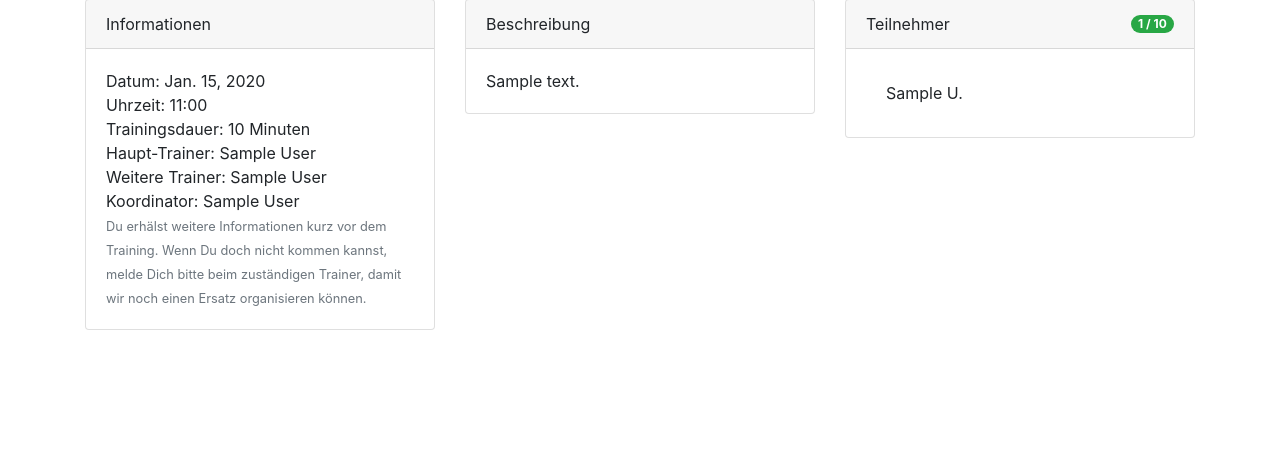
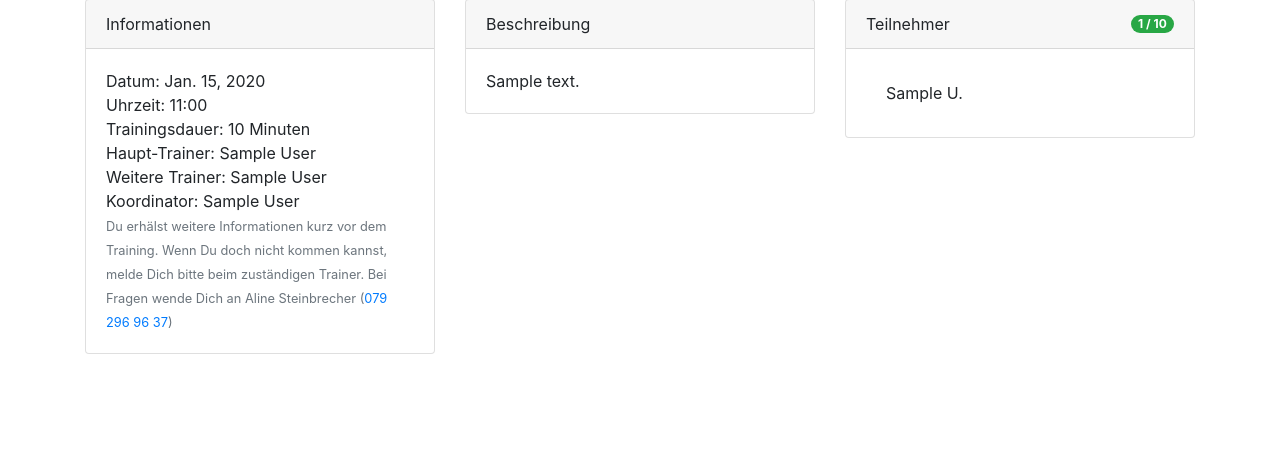
Before and after one commit to flkoch/training_planner, a Django app: page /trainings/1 in a window 1280 px wide. Shown: the part 207-666 px from the top of the page. Run offline with Django 3.2, Linux system fonts and the light colour scheme; a user stored in the database is signed in; tables that the repository leaves empty hold one stand-in row (values such as "Sample post"); some libraries are stand-ins or nearby versions.

Commit message:
Updated information text for coordinator

```diff
--- a/training_planner/trainings/templates/trainings/details.html
+++ b/training_planner/trainings/templates/trainings/details.html
@@ -50,7 +50,7 @@
                             <br />
                         {% endif %}
                     {% endwith %}
-                    Koordinator: {% if training.coordinator %}{{training.coordinator}}{% if training.coordinator == user %}<br /><small class="text-muted">Du erhälst weitere Informationen kurz vor dem Training. Wenn Du doch nicht kommen kannst, melde Dich bitte beim zuständigen Trainer, damit wir noch einen Ersatz organisieren können.</small>{% endif %}{% else %}<a href="{% url 'trainings-register-coordinator' training.id %}" class="btn btn-sm btn-secondary">Anmelden</a>{% endif %}<br />
+                    Koordinator: {% if training.coordinator %}{{training.coordinator}}{% if training.coordinator == user %}<br /><small class="text-muted">Du erhälst weitere Informationen kurz vor dem Training. Wenn Du doch nicht kommen kannst, melde Dich bitte beim zuständigen Trainer. Bei Fragen wende Dich an Aline Steinbrecher (<a href="tel:0041792959637">079 296 96 37</a>)</small>{% endif %}{% else %}<a href="{% url 'trainings-register-coordinator' training.id %}" class="btn btn-sm btn-secondary">Anmelden</a>{% endif %}<br />
                 </p>
             </div>
         </div>
--- a/training_planner/trainings/templates/trainings/details_admin.html
+++ b/training_planner/trainings/templates/trainings/details_admin.html
@@ -50,7 +50,7 @@
                             <br />
                         {% endif %}
                     {% endwith %}
-                    Koordinator: {% if training.coordinator %}{{training.coordinator}}<a href="{% url 'trainings-unregister-coordinator' training.id %}" class="text-danger mx-1"><span class="oi oi-circle-x"></span></a>{% if training.coordinator == user %}<br /><small class="text-muted">Du erhälst weitere Informationen kurz vor dem Training. Wenn Du doch nicht kommen kannst, melde Dich bitte beim zuständigen Trainer, damit wir noch einen Ersatz organisieren können.</small>{% endif %}{% else %}<a href="{% url 'trainings-register-coordinator' training.id %}" class="btn btn-sm btn-secondary">Anmelden</a>{% endif %}<br />
+                    Koordinator: {% if training.coordinator %}{{training.coordinator}}<a href="{% url 'trainings-unregister-coordinator' training.id %}" class="text-danger mx-1"><span class="oi oi-circle-x"></span></a>{% if training.coordinator == user %}<br /><small class="text-muted">Du erhälst weitere Informationen kurz vor dem Training. Wenn Du doch nicht kommen kannst, melde Dich bitte beim zuständigen Trainer. Bei Fragen wende Dich an Aline Steinbrecher (<a href="tel:0041792959637">079 296 96 37</a>)</small>{% endif %}{% else %}<a href="{% url 'trainings-register-coordinator' training.id %}" class="btn btn-sm btn-secondary">Anmelden</a>{% endif %}<br />
                 </p>
             </div>
         </div>
```
